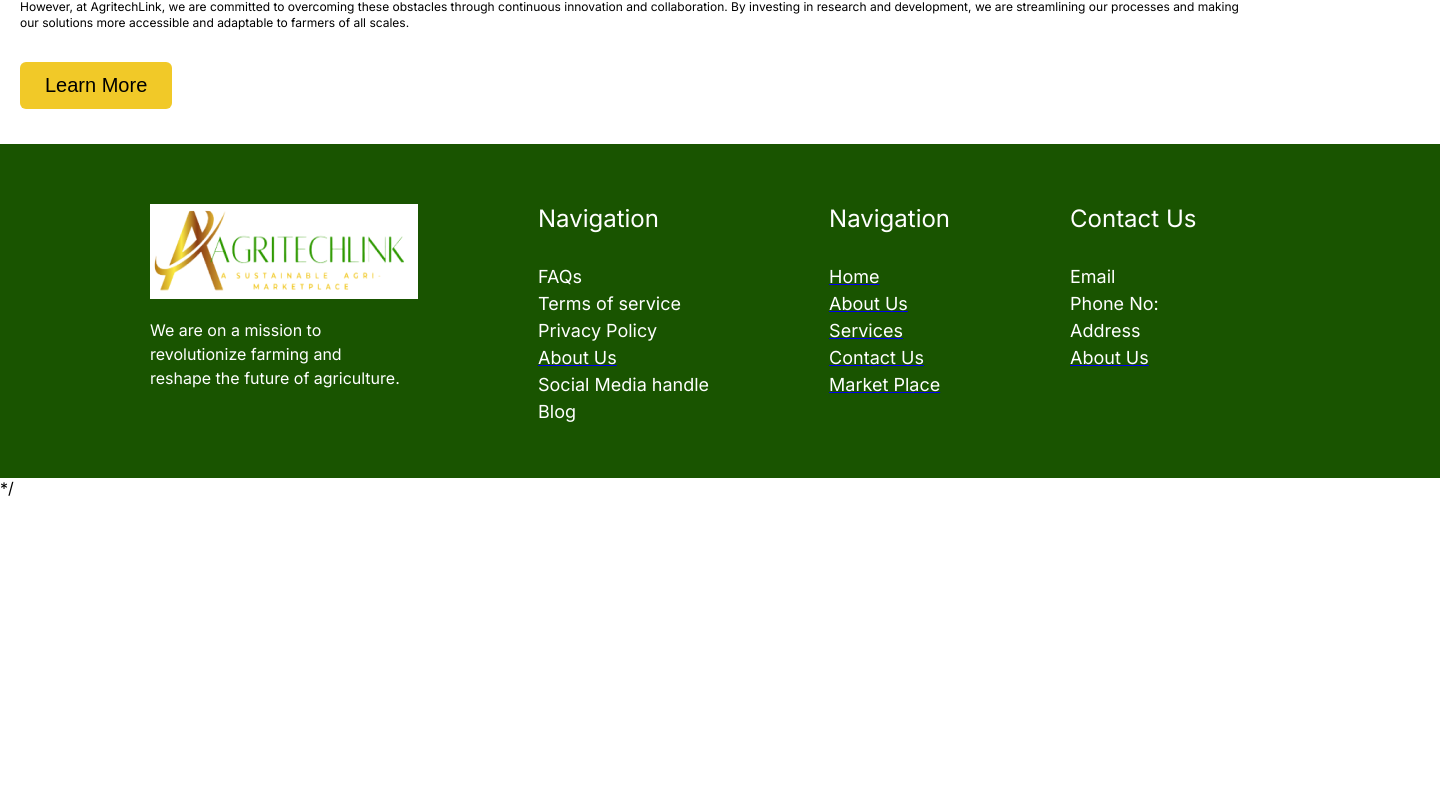
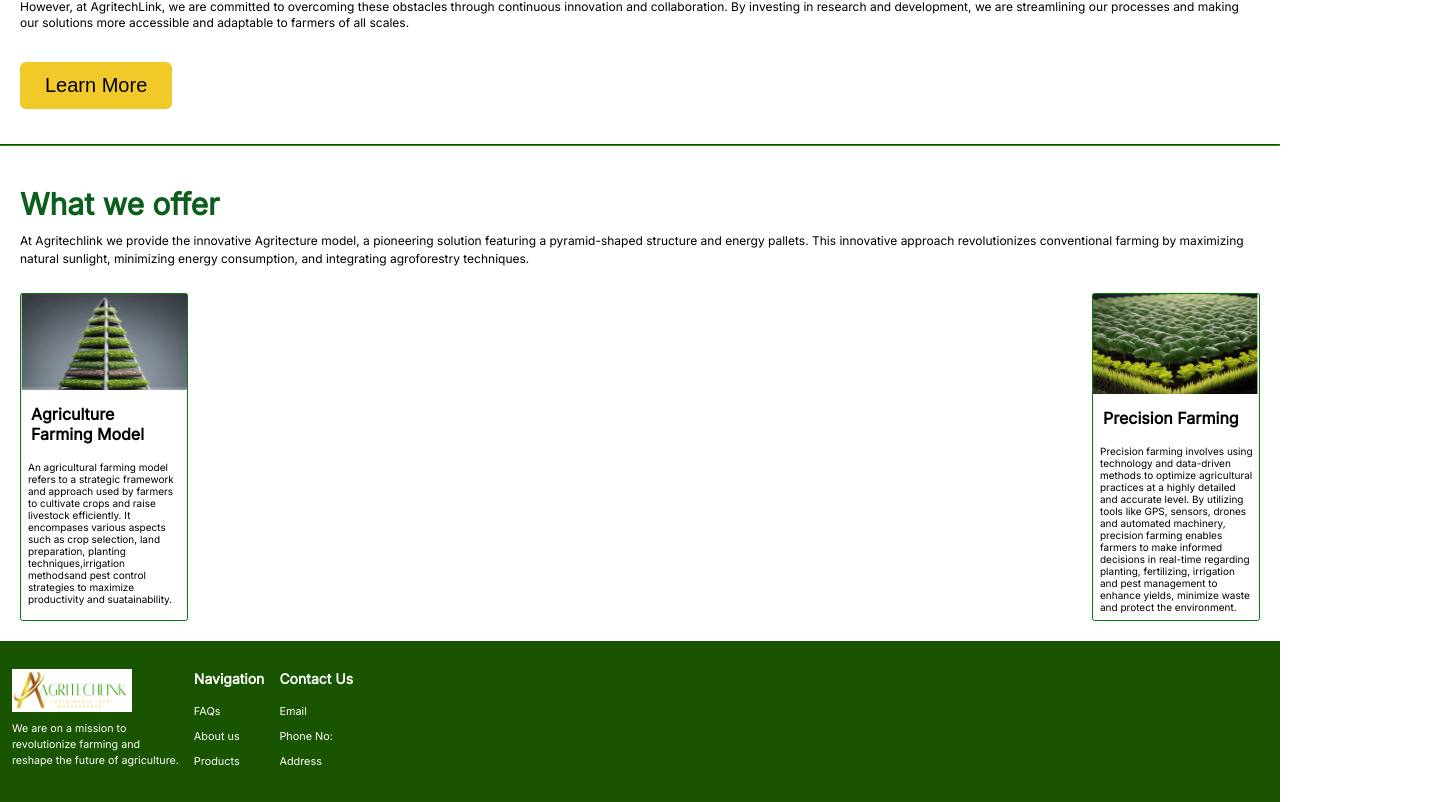
Before and after one commit to Ahnob/agritechcapstonereact, a React (Vite) app: page / in a window 1280 px wide. Shown: the part 2079-2881 px from the top of the page, 1440 px wide, since content can reach past the window. Before the commit the page ends 2577 px from the top, so only its background shows below. Built offline with nearby package versions, Linux system fonts and the light colour scheme.

Commit message:
completed the footer and added the offer section

```diff
--- a/src/components/Aboutus/Aboutus.css
+++ b/src/components/Aboutus/Aboutus.css
@@ -10,10 +10,12 @@
 .container p {
   margin: 0;
 }
+
 .about-content {
   display: flex;
   flex-direction: column;
 }
+
 /*
 .about-para h3 {
   margin-bottom: 45px;
@@ -40,12 +42,14 @@
   line-height: 1.4;
   margin-bottom: 15px;
 }
+
 .about-para-two {
   font-size: 12px;
   font-weight: 400;
   line-height: 1.4;
   margin-bottom: 15px;
 }
+
 .learn-more {
   margin: 15px 0;
   background-color: rgb(241, 201, 40);
--- a/src/components/Home/Home.jsx
+++ b/src/components/Home/Home.jsx
@@ -32,16 +32,9 @@ function Home() {
           <button className="getstarted_button bolder">Get started</button>
         </div>
       </div>
-      <div>
-        <AboutUs />
-      </div>
-      {/* <div>
-        <Offer />
-      </div> */}
-      <div>
-        <Footer />
-      </div>{" "}
-      */
+      <AboutUs />
+      <Offer />
+      <Footer />
     </>
   );
 }
--- a/src/components/Whatweoffer/Whatweoffer.css
+++ b/src/components/Whatweoffer/Whatweoffer.css
@@ -19,39 +19,41 @@
 .whatweoffer-hr {
   border-color: rgb(46, 153, 0);
   margin-top: 20px;
-  width: 424px;
-}
-
-.offer-image-container {
-  display: flex;
-  flex-direction: column;
-  width: 20px;
+  width: 100%;
 }
 
 .offer-image {
+  width: 167px;
+}
+/* .info-container p {
+  padding: 10px;
+  font-size: 12px;
+  width: 168px;
+} */
+
+.offer-parent {
   display: flex;
-  border-radius: 9.93px;
-  width: 166.24px;
-  height: 109.9px;
+  justify-content: space-between;
 }
-.info-container p {
-  padding: 10px;
-  font-size: 15px;
+.offer-container {
+  border: 1px solid green;
+  border-radius: 2.5px;
+  width: 168px;
 }
-.image-text {
-  width: 166.24px;
-  height: 169.9px;
+/* .image-text {
   border-radius: 5.31px;
   border: 1px solid rgb(176, 176, 176);
   font-size: 4.25px;
   line-height: 6.38px;
-}
+} */
 .info-head {
   font: 20.75px;
   font-weight: 600;
+  padding: 10px;
 }
-.info {
-  width: 346.62px;
-  font: 50px;
+.info- {
+  width: 166.62px;
+  font-size: 10px;
   font-weight: normal;
+  padding: 7px;
 }
--- a/src/components/Whatweoffer/Whatweoffer.jsx
+++ b/src/components/Whatweoffer/Whatweoffer.jsx
@@ -1,7 +1,6 @@
 import "./Whatweoffer.css";
-import first_image from "../../assets/what1image.png";
-// import second_image from "../assets/what2image.png";
-// import image from "../assets/what3image.png";
+import first_image from "../../assets/pikaso_texttoimage_A-3d-model-of-a-triangular-vertical-farm (1) 2.svg";
+import second_image from "../../assets/pikaso_texttoimage_A-3d-model-to-demonstrate-precision-planting 2.svg";
 
 function Whatweoffer() {
   return (
@@ -18,47 +17,31 @@ function Whatweoffer() {
             consumption, and integrating agroforestry techniques.
           </p>
         </div>
-        <div className="offer-image-container">
-          {/* <div className="image-text">
-            <img src={first_image} alt="pic" className="offer-image" />
-            <div className="info-container">
-              <p className="info-head">Boost Productivity and Quality</p>
-              <p className="info">
-                Our innovative farm business model and design optimize growing
-                conditions, enabling farmers to achieve higher yields and
-                superior quality produce.
+        <div className="offer-parent">
+          <div className="offer-container">
+            <img src={first_image} className="offer-image" />
+            <p className="info-head">Agriculture Farming Model</p>
+            <p className="info-">
+              An agricultural farming model refers to a strategic framework and
+              approach used by farmers to cultivate crops and raise livestock
+              efficiently. It encompases various aspects such as crop selection,
+              land preparation, planting techniques,irrigation methodsand pest
+              control strategies to maximize productivity and suatainability.
             </p>
           </div>
-          </div> */}
-          <div className="info-container">
-            <div className="image-text">
-              <img src={first_image} className="offer-image" />
-              <p className="info-head">Agriculture Farming Model</p>
-              <p className="info">
-                An agricultural farming model refers to a strategic framework
-                and approach used by farmers to cultivate crops and raise
-                livestock efficiently. It encompases various aspects such as
-                crop selection, land preparation, planting techniques,irrigation
-                methodsand pest control strategies to maximize productivity and
-                suatainability.
-              </p>
-            </div>
-          </div>
-          {/* <div className="info-container">
-            <div className="image-text">
-              <img src={first_image} alt="pic" className="offer-image" />
+          <div className="offer-container">
+            <img src={second_image} alt="pic" className="offer-image" />
             <p className="info-head">Precision Farming</p>
-              <p className="info">
+            <p className="info-">
               Precision farming involves using technology and data-driven
               methods to optimize agricultural practices at a highly detailed
               and accurate level. By utilizing tools like GPS, sensors, drones
-                and automated machinery, precision farming enables farmers to
-                make informed decisions in real-time regarding planting,
-                fertilizing, irrigation and pest management to enhance yields,
-                minimize waste and protect the environment.
+              and automated machinery, precision farming enables farmers to make
+              informed decisions in real-time regarding planting, fertilizing,
+              irrigation and pest management to enhance yields, minimize waste
+              and protect the environment.
             </p>
           </div>
-          </div> */}
         </div>
       </div>
     </>
--- a/src/components/footer/Footer.css
+++ b/src/components/footer/Footer.css
@@ -1,34 +1,36 @@
 .footer {
   background-color: rgb(25, 84, 0);
-  width: 1440px;
-  height: 334px;
-  padding: 60px 20px 30px 150px;
+  padding: 28px 12px;
 }
 .footer-content {
   display: flex;
   flex-direction: row;
-  gap: 120px;
+  gap: 15px;
 }
 .logo-image {
   background-color: white;
+  width: 120px;
 }
+
 .logo-image-text {
   color: white;
-  font: 18px;
+  font-size: 10.7px;
   font-weight: normal;
-  margin-top: 15px;
+  margin-top: 5px;
   line-height: 1.5;
 }
+
 .list h5 {
-  font-size: 24px;
-  font-weight: 500;
+  font-size: 14px;
+  font-weight: 600;
   color: white;
-  margin-bottom: 30px;
+  line-height: 20px;
+  margin-bottom: 10px;
 }
 .the-list li {
-  font-size: 18px;
-  font-weight: normal;
+  font-size: 10.87px;
   list-style: none;
   color: white;
-  line-height: 1.5;
+  line-height: 25px;
+  font-weight: 400;
 }
--- a/src/components/footer/Footer.jsx
+++ b/src/components/footer/Footer.jsx
@@ -20,33 +20,8 @@ function Footer() {
               <h5>Navigation</h5>
               <ul className="the-list">
                 <li>FAQs</li>
-                <li>Terms of service</li>
-                <li>Privacy Policy</li>
-                <a href="#about-heading">
-                  <li>About Us</li>
-                </a>
-                <li>Social Media handle</li>
-                <li>Blog</li>
-              </ul>
-            </div>
-            <div className="list">
-              <h5>Navigation</h5>
-              <ul className="the-list">
-                <a href="#welcome">
-                  <li>Home</li>
-                </a>
-                <a href="#about-heading">
-                  <li>About Us</li>
-                </a>
-                <a href="#service">
-                  <li>Services</li>
-                </a>
-                <a href="#contact">
-                  <li>Contact Us</li>
-                </a>
-                <a href="market">
-                  <li>Market Place</li>
-                </a>
+                <li>About us</li>
+                <li>Products</li>
               </ul>
             </div>
             <div className="list">
@@ -55,9 +30,6 @@ function Footer() {
                 <li>Email</li>
                 <li>Phone No:</li>
                 <li>Address</li>
-                <a href="#about-heading">
-                  <li>About Us</li>
-                </a>
               </ul>
             </div>
           </div>
```
Also changed, not shown: src/assets/pikaso_texttoimage_A-3d-model-of-a-triangular-vertical-farm (1) 2.svg (added), src/assets/pikaso_texttoimage_A-3d-model-to-demonstrate-precision-planting 2.svg (added). Lines whose indentation alone changed are shown as unchanged.
